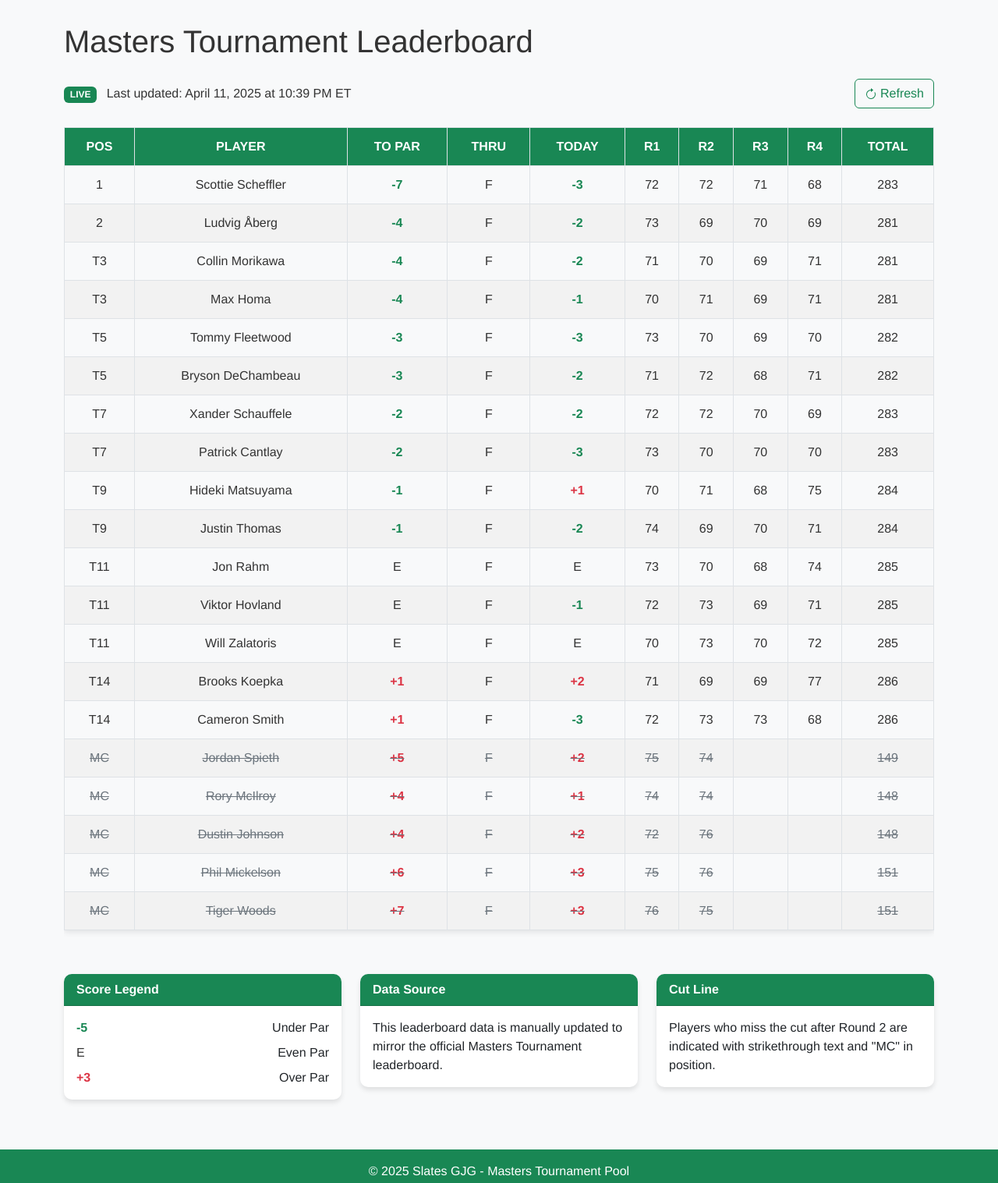
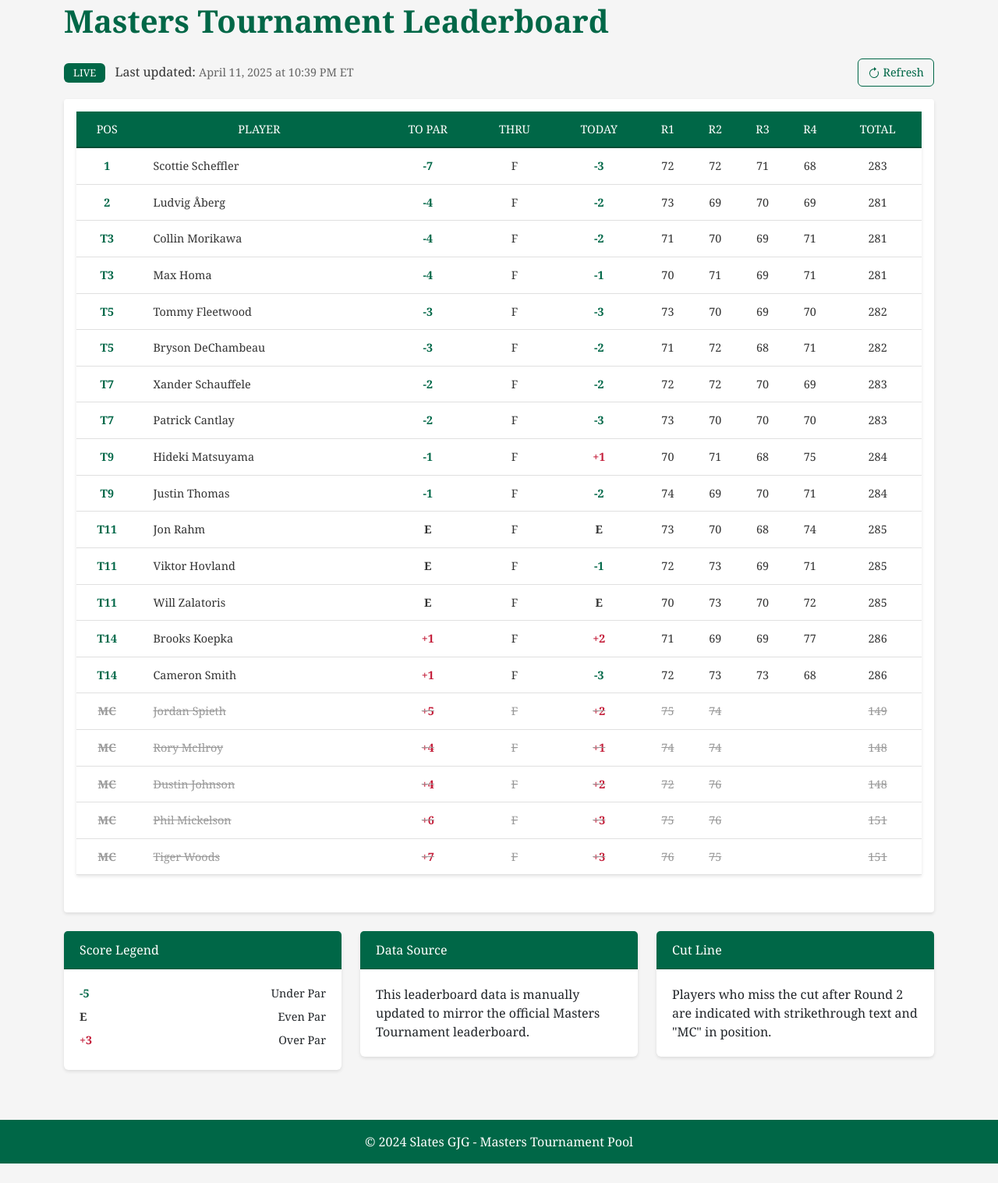
Before and after one commit to rocketballer/Leaderboard-GJG, a plain HTML site: page masters-leaderboard.html in a window 1280 px wide. Shown: the part 83-1600 px from the top of the page at 78% size. After the commit the page ends 1575 px from the top, so only its background shows below. Drawn offline with nearby package versions, Linux system fonts and the light colour scheme.

Commit message:
Update styling to match Masters.com leaderboard design

```diff
--- a/masters-leaderboard.html
+++ b/masters-leaderboard.html
@@ -8,7 +8,7 @@
     <link rel="stylesheet" href="styles.css">
 </head>
 <body>
-    <nav class="navbar navbar-expand-lg navbar-dark bg-success">
+    <nav class="navbar navbar-expand-lg navbar-dark">
         <div class="container">
             <a class="navbar-brand" href="index.html">Slates GJG</a>
             <button class="navbar-toggler" type="button" data-bs-toggle="collapse" data-bs-target="#navbarNav">
@@ -30,14 +30,14 @@
         </div>
     </nav>
 
-    <div class="container mt-5">
+    <div class="container mt-4">
         <div class="row">
             <div class="col-12">
-                <h1 class="mb-4">Masters Tournament Leaderboard</h1>
-                <div class="d-flex justify-content-between align-items-center mb-4">
+                <h1>Masters Tournament Leaderboard</h1>
+                <div class="d-flex justify-content-between align-items-center mb-3">
                     <div>
-                        <span class="badge bg-success">LIVE</span>
-                        <span class="ms-2">Last updated: <span id="last-updated">April 14, 2025 3:45 PM ET</span></span>
+                        <span class="badge">LIVE</span>
+                        <span class="ms-2">Last updated: <span id="last-updated">April 14, 2024 3:45 PM ET</span></span>
                     </div>
                     <button id="refresh-btn" class="btn btn-outline-success">
                         <svg xmlns="http://www.w3.org/2000/svg" width="16" height="16" fill="currentColor" class="bi bi-arrow-clockwise" viewBox="0 0 16 16">
@@ -72,20 +72,20 @@
 
                 <div class="row mt-4">
                     <div class="col-md-4">
-                        <div class="card mb-3">
-                            <div class="card-header bg-success text-white">
+                        <div class="card">
+                            <div class="card-header">
                                 Score Legend
                             </div>
                             <div class="card-body">
-                                <div class="d-flex justify-content-between mb-2">
+                                <div class="score-legend">
                                     <span class="score-under">-5</span>
                                     <span>Under Par</span>
                                 </div>
-                                <div class="d-flex justify-content-between mb-2">
+                                <div class="score-legend">
                                     <span class="score-even">E</span>
                                     <span>Even Par</span>
                                 </div>
-                                <div class="d-flex justify-content-between">
+                                <div class="score-legend">
                                     <span class="score-over">+3</span>
                                     <span>Over Par</span>
                                 </div>
@@ -93,8 +93,8 @@
                         </div>
                     </div>
                     <div class="col-md-4">
-                        <div class="card mb-3">
-                            <div class="card-header bg-success text-white">
+                        <div class="card">
+                            <div class="card-header">
                                 Data Source
                             </div>
                             <div class="card-body">
@@ -103,8 +103,8 @@
                         </div>
                     </div>
                     <div class="col-md-4">
-                        <div class="card mb-3">
-                            <div class="card-header bg-success text-white">
+                        <div class="card">
+                            <div class="card-header">
                                 Cut Line
                             </div>
                             <div class="card-body">
@@ -117,9 +117,9 @@
         </div>
     </div>
 
-    <footer class="bg-success text-white text-center py-3 mt-5">
+    <footer class="text-center py-3 mt-5">
         <div class="container">
-            <p class="mb-0">© 2025 Slates GJG - Masters Tournament Pool</p>
+            <p class="mb-0">© 2024 Slates GJG - Masters Tournament Pool</p>
         </div>
     </footer>
 
--- a/styles.css
+++ b/styles.css
@@ -1,130 +1,210 @@
 /* Global Styles */
 body {
-    font-family: 'Helvetica Neue', Arial, sans-serif;
-    background-color: #f8f9fa;
+    font-family: "Georgia", serif;
+    background-color: #f5f5f5;
     color: #333;
 }
 
-/* Header and Navigation */
-.navbar-brand {
-    font-weight: bold;
-    font-size: 1.6rem;
+/* Navbar Styles */
+.navbar {
+    background-color: #006747 !important;
+    box-shadow: 0 2px 4px rgba(0,0,0,0.1);
 }
 
-/* Table Styles */
+.navbar-brand {
+    font-family: "Georgia", serif;
+    font-weight: bold;
+    font-size: 1.5rem;
+}
+
+/* Leaderboard Table Styles */
 .leaderboard-table {
     width: 100%;
     border-collapse: collapse;
+    background-color: white;
+    box-shadow: 0 2px 4px rgba(0,0,0,0.1);
     margin-bottom: 2rem;
-    box-shadow: 0 2px 8px rgba(0,0,0,0.1);
 }
 
 .leaderboard-table th {
-    background-color: #198754;
+    background-color: #006747;
     color: white;
+    padding: 12px 8px;
     text-align: center;
-    padding: 0.75rem;
-    border: 1px solid #dee2e6;
+    font-weight: normal;
+    font-size: 0.9rem;
+    border-bottom: 2px solid #004d35;
 }
 
 .leaderboard-table td {
-    padding: 0.75rem;
-    border: 1px solid #dee2e6;
+    padding: 12px 8px;
     text-align: center;
-}
-
-.leaderboard-table tr:nth-child(even) {
-    background-color: #f2f2f2;
+    border-bottom: 1px solid #e0e0e0;
+    font-size: 0.9rem;
 }
 
 .leaderboard-table tr:hover {
-    background-color: #e9ecef;
+    background-color: #f8f8f8;
 }
 
-/* Score Formatting */
-.score-under {
-    color: #198754;
+/* Position Column */
+.leaderboard-table td:first-child {
     font-weight: bold;
+    color: #006747;
 }
 
-.score-over {
-    color: #dc3545;
+/* Player Name Column */
+.leaderboard-table td:nth-child(2) {
+    text-align: left;
+    padding-left: 20px;
+    font-weight: 500;
+}
+
+/* Score Styling */
+.score-under {
+    color: #006747;
     font-weight: bold;
 }
 
 .score-even {
     color: #333;
+    font-weight: bold;
+}
+
+.score-over {
+    color: #c41e3a;
+    font-weight: bold;
+}
+
+/* Missed Cut Styling */
+.missed-cut {
+    color: #999;
+    text-decoration: line-through;
+}
+
+.missed-cut td:first-child {
+    color: #999;
+}
+
+/* Header Styles */
+h1 {
+    color: #006747;
+    font-family: "Georgia", serif;
+    font-weight: bold;
+    margin-bottom: 1.5rem;
+}
+
+/* Badge Styles */
+.badge {
+    background-color: #006747;
+    font-weight: normal;
+    padding: 6px 12px;
+    font-size: 0.8rem;
+}
+
+/* Button Styles */
+.btn-outline-success {
+    color: #006747;
+    border-color: #006747;
+    font-size: 0.9rem;
+    padding: 6px 12px;
+}
+
+.btn-outline-success:hover {
+    background-color: #006747;
+    color: white;
+}
+
+/* Card Styles */
+.card {
+    border: none;
+    box-shadow: 0 2px 4px rgba(0,0,0,0.1);
+    margin-bottom: 1rem;
+}
+
+.card-header {
+    background-color: #006747;
+    color: white;
+    font-weight: normal;
+    padding: 12px 20px;
+}
+
+.card-body {
+    padding: 20px;
+}
+
+/* Footer Styles */
+footer {
+    background-color: #006747;
+    color: white;
+    padding: 20px 0;
+    margin-top: 3rem;
+}
+
+/* Responsive Adjustments */
+@media (max-width: 768px) {
+    .leaderboard-table {
+        font-size: 0.8rem;
+    }
+
+    .leaderboard-table th,
+    .leaderboard-table td {
+        padding: 8px 4px;
+    }
+
+    .leaderboard-table td:nth-child(2) {
+        padding-left: 10px;
+    }
 }
 
 /* Status Indicators */
 .status-active {
-    background-color: #d1e7dd;
-    color: #0f5132;
-    padding: 0.2rem 0.5rem;
-    border-radius: 0.25rem;
+    color: #006747;
     font-weight: bold;
 }
 
 .status-eliminated {
-    background-color: #f8d7da;
-    color: #842029;
-    padding: 0.2rem 0.5rem;
-    border-radius: 0.25rem;
+    color: #c41e3a;
     font-weight: bold;
 }
 
-.missed-cut {
-    text-decoration: line-through;
-    color: #6c757d;
+/* Participant Link Styles */
+.participant-link {
+    color: #006747;
+    text-decoration: none;
+    font-weight: 500;
 }
 
-/* Responsive Tables */
-@media (max-width: 992px) {
-    .table-responsive {
-        overflow-x: auto;
-    }
-
-    .leaderboard-table th,
-    .leaderboard-table td {
-        min-width: 100px;
-    }
+.participant-link:hover {
+    color: #004d35;
+    text-decoration: underline;
 }
 
-/* Card Styling */
-.card {
-    border-radius: 10px;
-    overflow: hidden;
-    margin-bottom: 1.5rem;
-    border: none;
-    box-shadow: 0 4px 6px rgba(0,0,0,0.1);
+/* Last Updated Text */
+#last-updated,
+#pool-last-updated {
+    color: #666;
+    font-size: 0.9rem;
 }
 
-.card-header {
-    font-weight: bold;
+/* Table Container */
+.table-responsive {
+    background-color: white;
+    padding: 1rem;
+    border-radius: 4px;
+    box-shadow: 0 2px 4px rgba(0,0,0,0.1);
 }
 
-/* Augusta National Theme Colors */
-.bg-augusta {
-    background-color: #006747 !important;
+/* Legend Styles */
+.score-legend {
+    display: flex;
+    justify-content: space-between;
+    align-items: center;
+    margin-bottom: 0.5rem;
+    font-size: 0.9rem;
 }
 
-.text-augusta {
-    color: #006747 !important;
+.score-legend span:first-child {
+    font-weight: bold;
+    margin-right: 10px;
 }
-
-.btn-augusta {
-    background-color: #006747;
-    border-color: #006747;
-    color: white;
-}
-
-.btn-augusta:hover {
-    background-color: #004d34;
-    border-color: #004d34;
-    color: white;
-}
-
-/* Footer */
-footer {
-    margin-top: 3rem;
-}
```
